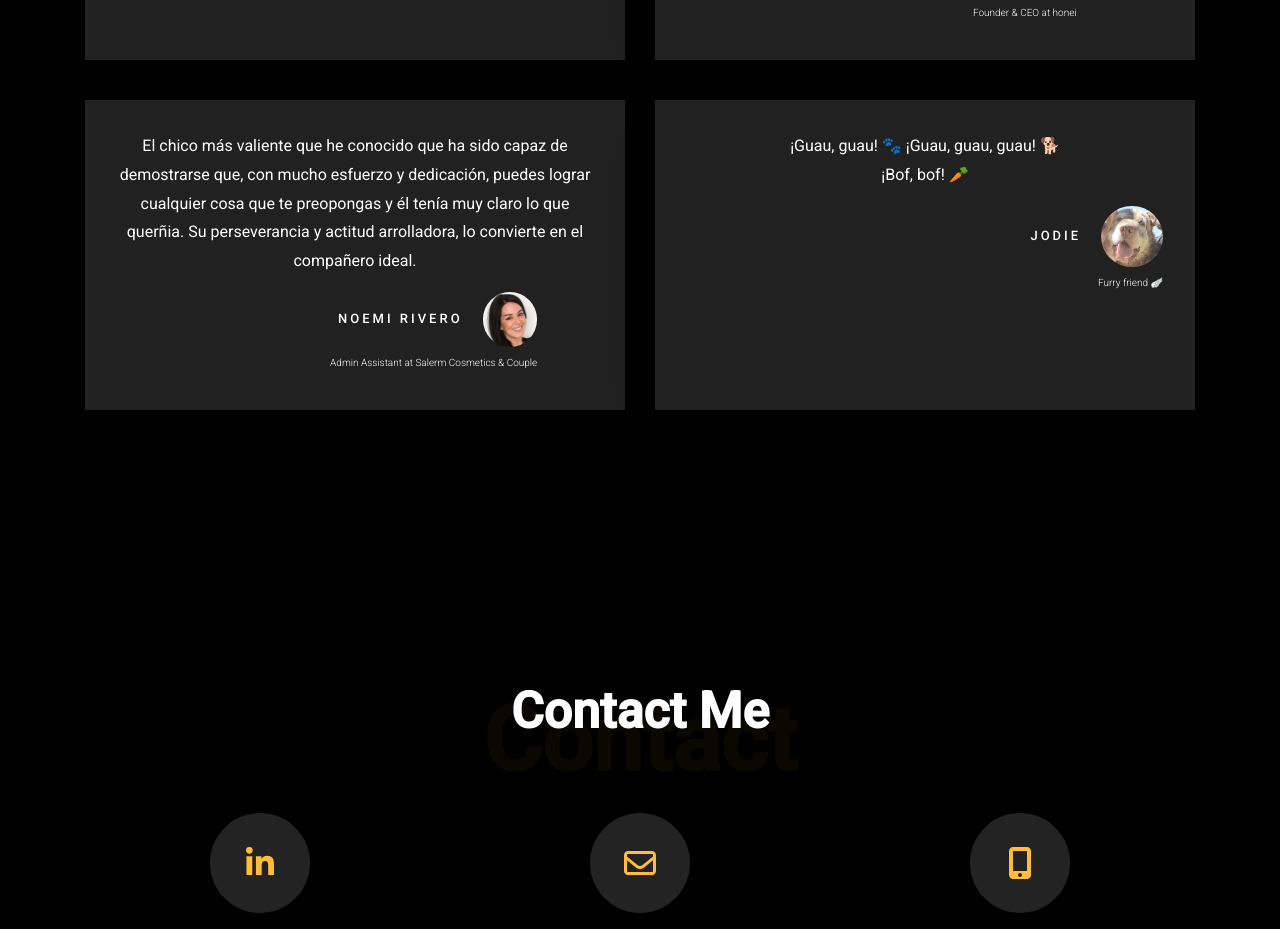
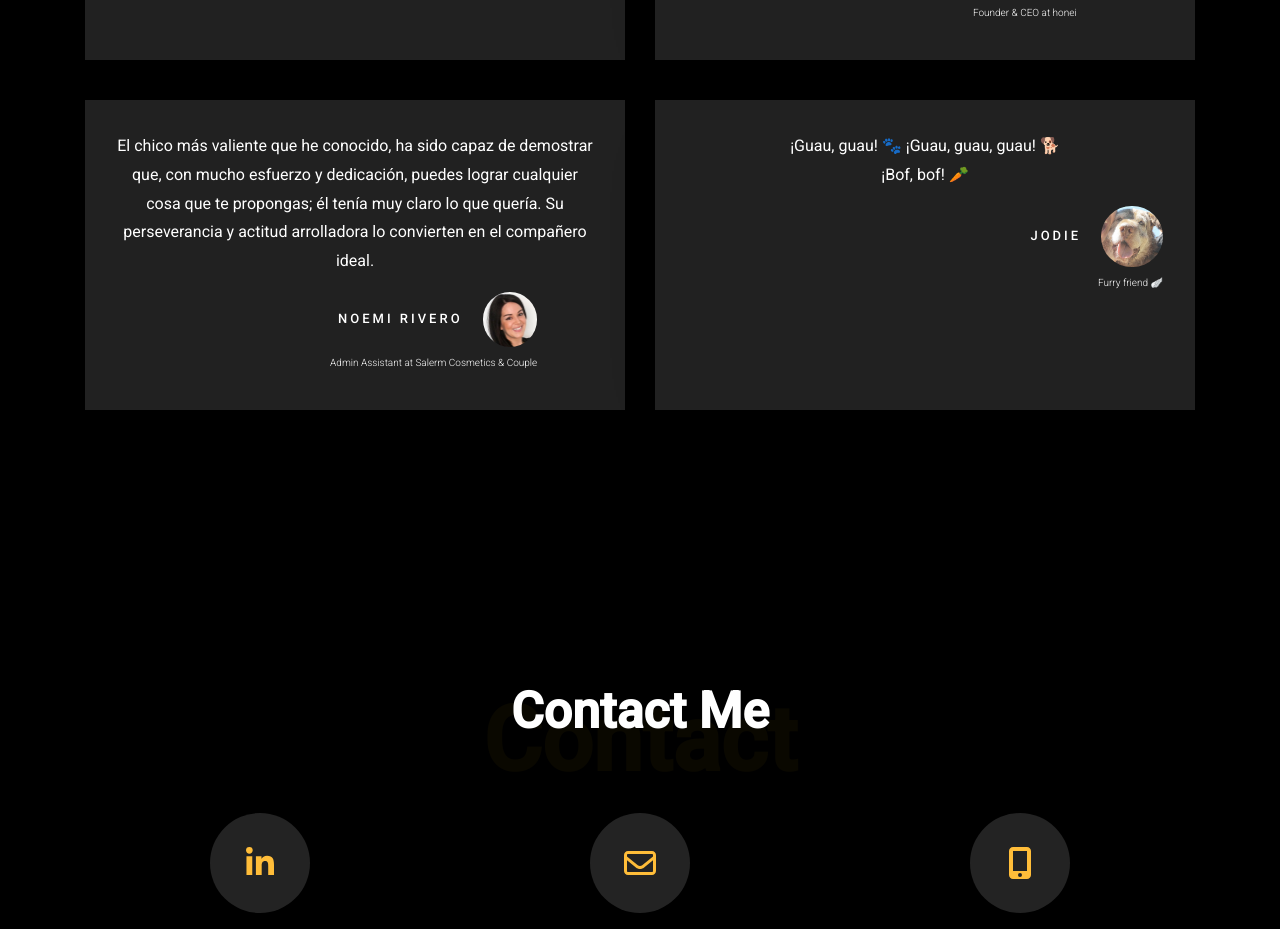
Before and after one commit to Mmorales87/newPortfolio, an Angular app: page / in a window 1280 px wide. Shown: the part 4620-5549 px from the top of the page. Built offline with nearby package versions, Linux system fonts and the light colour scheme.

Commit message:
correct text Noemi

```diff
--- a/src/app/main-page/main-page.component.html
+++ b/src/app/main-page/main-page.component.html
@@ -583,9 +583,9 @@
       <div class="col-md-6 text-center d-flex ftco-animate">
         <div class="people-say desc d-flex flex-column align-items-center">
           <div>
-            <p style="color: #fff !important">El chico más valiente que he conocido que ha sido capaz de demostrarse
-              que, con mucho esfuerzo y dedicación, puedes lograr cualquier cosa que te preopongas y él tenía muy claro
-              lo que querñia. Su perseverancia y actitud arrolladora, lo convierte en el compañero ideal.</p>
+            <p style="color: #fff !important">El chico más valiente que he conocido, ha sido capaz de demostrar que, con
+              mucho esfuerzo y dedicación, puedes lograr cualquier cosa que te propongas; él tenía muy claro lo que
+              quería. Su perseverancia y actitud arrolladora lo convierten en el compañero ideal.</p>
           </div>
           <div class="people-say-name">
             <h3>
```
